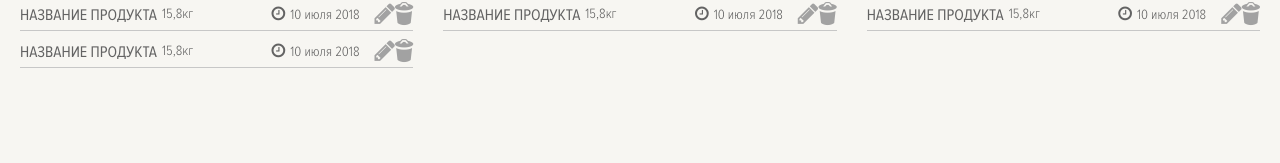
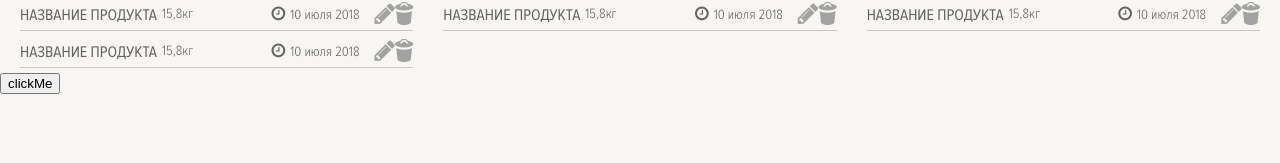
Before and after one commit to nemezok/TheFridge, a Vue app: page / in a window 1280 px wide. Shown: the part 186-349 px from the top of the page. Built offline with nearby package versions, Linux system fonts and the light colour scheme; no server answers; the database is empty.

Commit message:
firebase upload

```diff
--- a/src/App.vue
+++ b/src/App.vue
@@ -28,11 +28,9 @@ export default {
 
   methods: {
     GetProducts: function (snapshot) {
-      console.log(snapshot.val())
       store.dispatch('initProducts', snapshot.val())
     },
     GetReciepts: function (snapshot) {
-      console.log(snapshot.val())
       store.dispatch('initReciepts', snapshot.val())
     }
   },
--- a/src/components/Home.vue
+++ b/src/components/Home.vue
@@ -97,18 +97,35 @@
 			</div>
 		</div>
 	</section>
+	<button @click="clickMe">clickMe</button>
   </div>
 </template>
 
 <script>
 
 import store from '../store/store'
+import firebase from 'firebase'
 
 export default {
   name: 'Home',
 
   mounted () {
     store.dispatch('pageTitleChange', 'Список покупок')
+  },
+
+  methods: {
+    clickMe () {
+      // var message = 'Проверка связи'
+      var debug = store.getters.Products
+      console.log(debug)
+      var blob = new Blob([JSON.stringify(debug, null, 2)], {type: 'application/json'})
+      console.log(blob)
+      let storageRef = firebase.storage().ref()
+      let storageRefChild = storageRef.child('blob')
+      storageRefChild.put(blob).then(function (snapshot) {
+        console.log('Uploaded a blob!')
+      })
+    }
   }
 }
 </script>
--- a/src/components/Login.vue
+++ b/src/components/Login.vue
@@ -30,20 +30,18 @@ export default {
     store.dispatch('pageTitleChange', 'Авторизация')
   },
 
-  data () {
-    return {
-      email: String,
-      password: String
-    }
+  data: {
+    email: String,
+    password: String
   },
 
   methods: {
     SendAuth () {
-      let qwe = {
+      let user = {
         email: this.email,
         password: this.password
       }
-      store.dispatch('authorizeUser', qwe)
+      store.dispatch('authorizeUser', user)
     }
   }
 }
```
